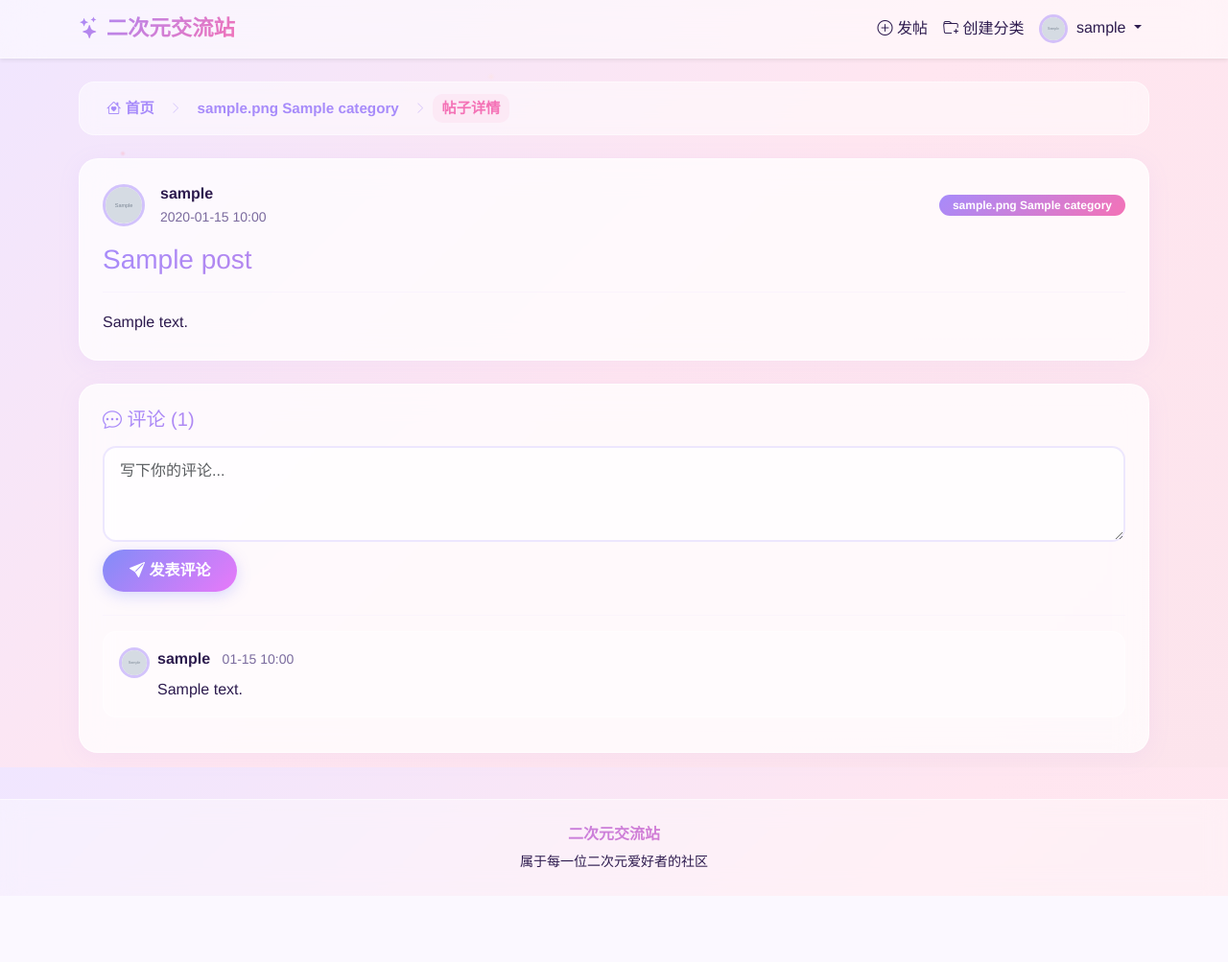
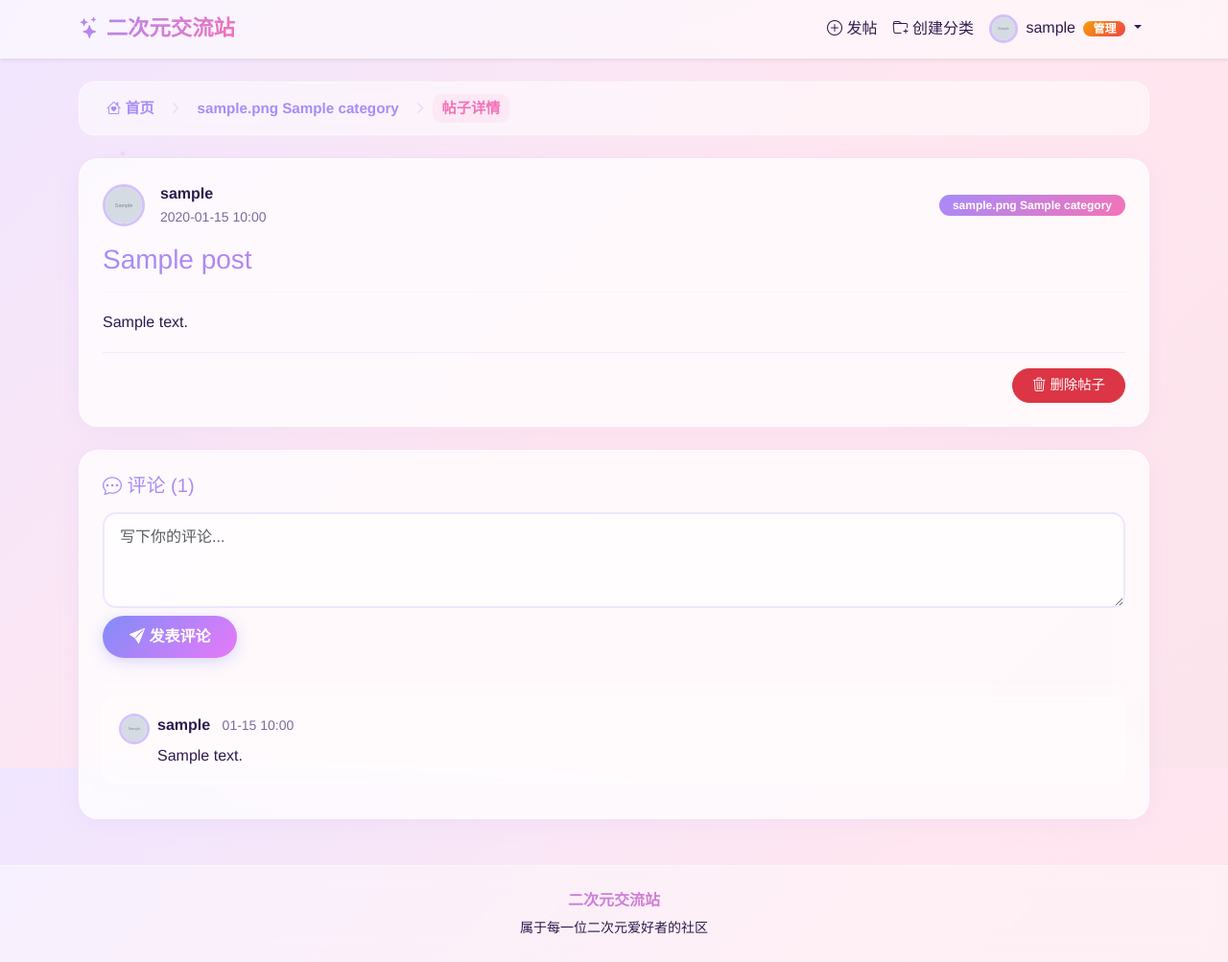
Before and after one commit to ldr123456/anime-forum, a Flask app: page /post/1 in a window 1280 px wide. Shown: the whole page at 96% size. Before the commit the page ends 905 px from the top, so only its background shows below. Run offline with Flask 3, Linux system fonts and the light colour scheme; a user stored in the database is signed in; tables that the repository leaves empty hold one stand-in row (values such as "Sample post"); grey boxes marked "Sample" are stand-in pictures.

Commit message:
feat: 管理员权限体系，支持删除帖子和分类

```diff
--- a/app.py
+++ b/app.py
@@ -1,5 +1,6 @@
 import os
 import uuid
+from functools import wraps
 from flask import Flask, render_template, redirect, url_for, flash, request, jsonify, session
 from flask_login import LoginManager, login_user, logout_user, login_required, current_user
 from werkzeug.utils import secure_filename
@@ -33,6 +34,18 @@ def save_avatar(file):
         img.save(filepath)
         return filename
     return None
+
+# ==================== 权限装饰器 ====================
+
+def admin_required(f):
+    @wraps(f)
+    @login_required
+    def decorated_function(*args, **kwargs):
+        if not current_user.is_admin:
+            flash('此操作需要管理员权限。', 'danger')
+            return redirect(url_for('index'))
+        return f(*args, **kwargs)
+    return decorated_function
 
 # ==================== 路由 ====================
 
@@ -169,7 +182,7 @@ def profile():
     return render_template('profile.html', posts=user_posts)
 
 @app.route('/create_category', methods=['GET', 'POST'])
-@login_required
+@admin_required
 def create_category():
     if request.method == 'POST':
         name = request.form.get('name', '').strip()
@@ -189,6 +202,29 @@ def create_category():
             flash(f'分类「{name}」创建成功！', 'success')
             return redirect(url_for('index'))
     return render_template('create_category.html')
+
+@app.route('/post/<int:post_id>/delete', methods=['POST'])
+@login_required
+def delete_post(post_id):
+    post = Post.query.get_or_404(post_id)
+    if post.user_id != current_user.id:
+        flash('你只能删除自己的帖子。', 'danger')
+        return redirect(url_for('view_post', post_id=post.id))
+    cat_id = post.category_id
+    db.session.delete(post)
+    db.session.commit()
+    flash('帖子已删除。', 'info')
+    return redirect(url_for('category', cat_id=cat_id))
+
+@app.route('/category/<int:cat_id>/delete', methods=['POST'])
+@admin_required
+def delete_category(cat_id):
+    cat = Category.query.get_or_404(cat_id)
+    name = cat.name
+    db.session.delete(cat)
+    db.session.commit()
+    flash(f'分类「{name}」及其下所有帖子已删除。', 'info')
+    return redirect(url_for('index'))
 
 @app.route('/api/theme', methods=['POST'])
 @login_required
--- a/database.py
+++ b/database.py
@@ -14,6 +14,7 @@ class User(UserMixin, db.Model):
     password_hash = db.Column(db.String(256), nullable=False)
     avatar = db.Column(db.String(256), default='default.png')
     bio = db.Column(db.Text, default='')
+    is_admin = db.Column(db.Boolean, default=False)
     theme_color = db.Column(db.String(20), default='#6c5ce7')
     created_at = db.Column(db.DateTime, default=datetime.utcnow)
     posts = db.relationship('Post', backref='author', lazy='dynamic', cascade='all, delete-orphan')
--- a/static/css/style.css
+++ b/static/css/style.css
@@ -186,6 +186,14 @@ body::before {
     padding: 5px 14px;
 }
 
+.badge-admin {
+    background: linear-gradient(135deg, #f59e0b, #ef4444);
+    color: #fff;
+    border-radius: 12px;
+    padding: 2px 10px;
+    font-size: 0.75rem;
+}
+
 .page-link {
     border-radius: 12px;
     margin: 0 3px;
--- a/templates/base.html
+++ b/templates/base.html
@@ -42,17 +42,20 @@
                                 <i class="bi bi-plus-circle"></i> 发帖
                             </a>
                         </li>
+                        {% if current_user.is_admin %}
                         <li class="nav-item">
                             <a class="nav-link" href="{{ url_for('create_category') }}">
                                 <i class="bi bi-folder-plus"></i> 创建分类
                             </a>
                         </li>
+                        {% endif %}
                         <li class="nav-item dropdown">
                             <a class="nav-link dropdown-toggle" href="#" data-bs-toggle="dropdown">
                                 <img src="{{ url_for('static', filename='uploads/avatars/' + current_user.avatar) }}"
                                      class="avatar-img me-1" width="30" height="30"
                                      onerror="this.src='https://api.dicebear.com/8.x/bottts/svg?seed={{ current_user.nickname or current_user.username }}'">
-                                {{ current_user.username }}
+                                {{ current_user.nickname or current_user.username }}
+                                {% if current_user.is_admin %}<span class="badge badge-admin ms-1">管理</span>{% endif %}
                             </a>
                             <ul class="dropdown-menu dropdown-menu-end">
                                 <li><a class="dropdown-item" href="{{ url_for('profile') }}"><i class="bi bi-person"></i> 个人资料</a></li>
--- a/templates/post.html
+++ b/templates/post.html
@@ -21,9 +21,9 @@
         <div class="d-flex align-items-center mb-3">
             <img src="{{ url_for('static', filename='uploads/avatars/' + post.author.avatar) }}"
                  class="avatar-img me-3" width="44" height="44"
-                 onerror="this.src='https://api.dicebear.com/8.x/bottts/svg?seed={{ post.author.username }}'">
+                 onerror="this.src='https://api.dicebear.com/8.x/bottts/svg?seed={{ post.author.nickname or post.author.username }}'">
             <div>
-                <strong style="color: #2d1b4e;">{{ post.author.username }}</strong>
+                <strong style="color: #2d1b4e;">{{ post.author.nickname or post.author.username }}</strong>
                 <br><small style="color: #7b6b9e;">{{ post.created_at.strftime('%Y-%m-%d %H:%M') }}</small>
             </div>
             <span class="badge badge-anime ms-auto">{{ post.category.icon }} {{ post.category.name }}</span>
@@ -31,6 +31,16 @@
         <h3 class="gradient-text mb-3">{{ post.title }}</h3>
         <hr style="border-color: rgba(167,139,250,0.2);">
         <div style="white-space: pre-wrap; line-height: 1.9; color: #2d1b4e;">{{ post.content }}</div>
+        {% if current_user.is_authenticated and current_user.id == post.user_id %}
+        <div class="text-end mt-3 pt-3" style="border-top: 1px solid rgba(167,139,250,0.15);">
+            <form method="POST" action="{{ url_for('delete_post', post_id=post.id) }}" style="display:inline;"
+                  onsubmit="return confirm('确定要删除这个帖子吗？操作不可撤销。')">
+                <button type="submit" class="btn btn-danger" style="border-radius:20px; padding:6px 20px; font-size:0.9rem;">
+                    <i class="bi bi-trash3"></i> 删除帖子
+                </button>
+            </form>
+        </div>
+        {% endif %}
     </div>
 </div>
 
@@ -58,7 +68,7 @@
                 <div class="d-flex">
                     <img src="{{ url_for('static', filename='uploads/avatars/' + comment.author.avatar) }}"
                          class="avatar-img me-2" width="32" height="32"
-                         onerror="this.src='https://api.dicebear.com/8.x/bottts/svg?seed={{ comment.author.username }}'">
+                         onerror="this.src='https://api.dicebear.com/8.x/bottts/svg?seed={{ comment.author.nickname or comment.author.username }}'">
                     <div class="flex-grow-1">
                         <strong style="color: #2d1b4e;">{{ comment.author.nickname or comment.author.username }}</strong>
                         <small style="color: #7b6b9e;" class="ms-2">{{ comment.created_at.strftime('%m-%d %H:%M') }}</small>
```
Also changed, not shown: run.py (+19 -1 lines), templates/category.html (+8 -0 lines).
